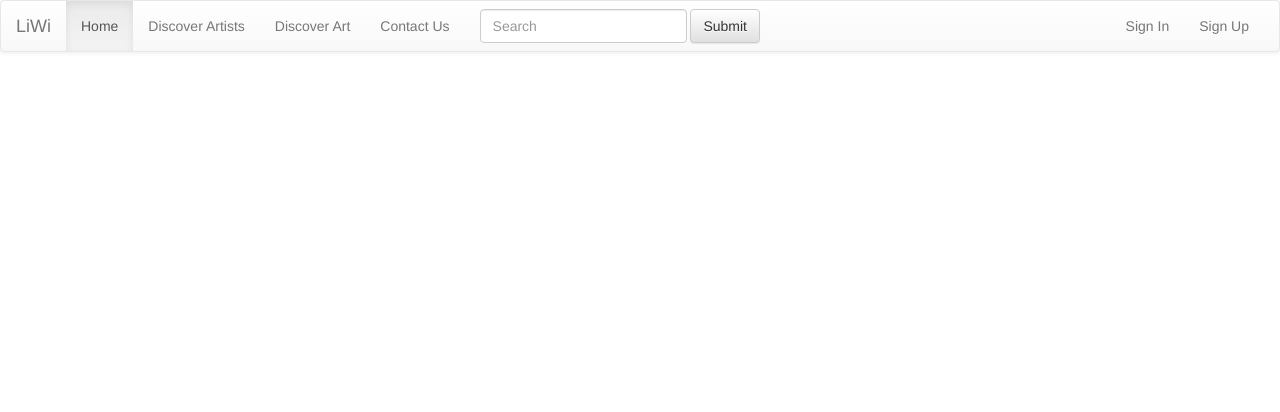
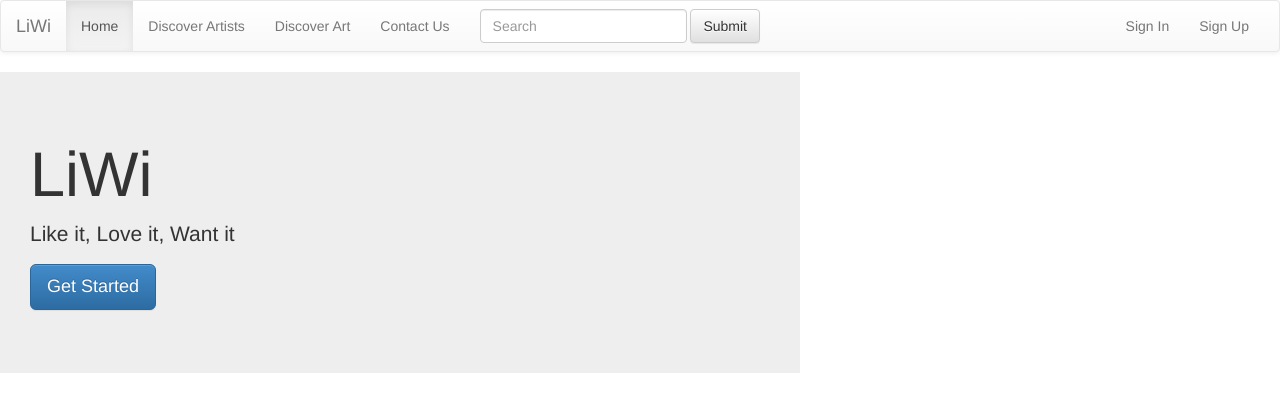
Before and after one commit to kcshafer/liwi-site, a Django app: page / in a window 1280 px wide. Shown: the top 412 px of the page. Run offline with Django 3.2, Linux system fonts and the light colour scheme; some libraries are stand-ins or nearby versions.

Commit message:
random changes

```diff
--- a/art/views.py
+++ b/art/views.py
@@ -46,7 +46,7 @@ def upload(request):
             art = art_form.save(commit=False)
             art.user_id = user_id
             art.save()
-            return HttpResponse('Art created')
+            return HttpResponseRedirect('/art/view/%s' % (art.id))
         else:
             print art_form.errors
             return HttpResponse(art_form.errors)
--- a/templates/home/index.html
+++ b/templates/home/index.html
@@ -7,5 +7,10 @@
 
     <body>
         {% include 'home/navigation.html' %}
+        <div class="jumbotron" style="width: 800px">
+			<h1>LiWi</h1>
+			<p>Like it, Love it, Want it</p>
+			<p><a href="/registration/" class="btn btn-primary btn-lg" role="button">Get Started</a></p>
+		</div>
     </body>
 </html>
--- a/templates/registration/index.html
+++ b/templates/registration/index.html
@@ -8,7 +8,7 @@
     <body>
     {% include 'home/navigation.html' %}
 
-        <a href="/registration/artlover/">Art Lover</a>
-        <a href="/registration/artist/">Artist</a>
+        <a class="btn btn-default btn-lg" href="/registration/artlover/">Art Lover</a>
+        <a class="btn btn-default btn-lg" href="/registration/artist/">Artist</a>
     </body>
 </html>
```
